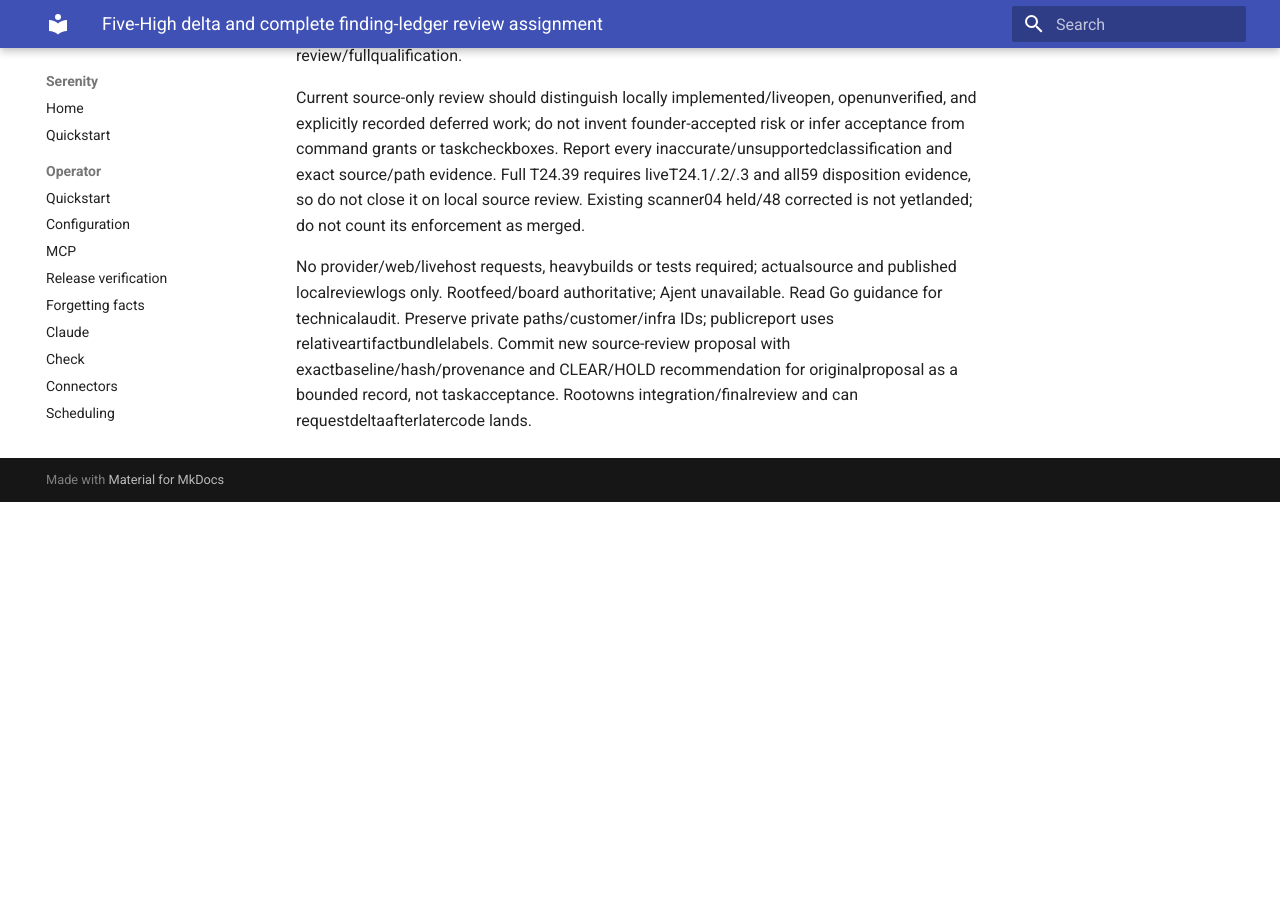
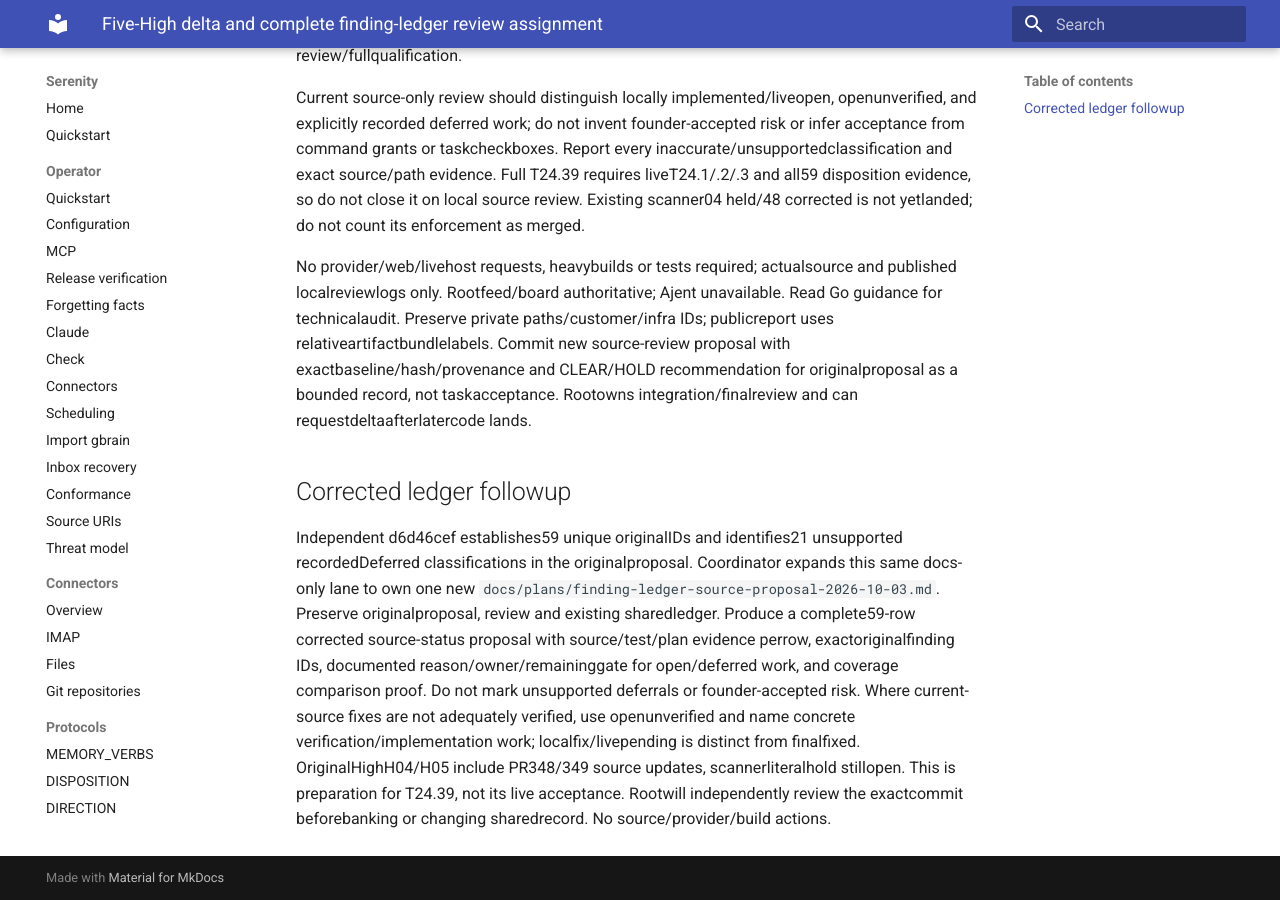
Before and after one commit to sirerun/serenity, an MkDocs documentation site: the page built from docs/plans/high-retrace-delta-source-assignment-2026-10-03.md, in a window 1280 px wide and 900 px high, scrolled down 501 px. Built offline with MkDocs 1.6.1 and Material for MkDocs 9.7.7, drawn with Linux system fonts in a browser that asks for light colours; before the commit the page ends 1003 px from its top, so only the background shows below that.

Commit message:
Assign corrected evidence-bound complete finding ledger

```diff
--- a/docs/plans/high-retrace-delta-source-assignment-2026-10-03.md
+++ b/docs/plans/high-retrace-delta-source-assignment-2026-10-03.md
@@ -7,3 +7,7 @@
 Current source-only review should distinguish locally implemented/liveopen, openunverified, and explicitly recorded deferred work; do not invent founder-accepted risk or infer acceptance from command grants or taskcheckboxes. Report every inaccurate/unsupportedclassification and exact source/path evidence. Full T24.39 requires liveT24.1/.2/.3 and all59 disposition evidence, so do not close it on local source review. Existing scanner04 held/48 corrected is not yetlanded; do not count its enforcement as merged.
 
 No provider/web/livehost requests, heavybuilds or tests required; actualsource and published localreviewlogs only. Rootfeed/board authoritative; Ajent unavailable. Read Go guidance for technicalaudit. Preserve private paths/customer/infra IDs; publicreport uses relativeartifactbundlelabels. Commit new source-review proposal with exactbaseline/hash/provenance and CLEAR/HOLD recommendation for originalproposal as a bounded record, not taskacceptance. Rootowns integration/finalreview and can requestdeltaafterlatercode lands.
+
+## Corrected ledger followup
+
+Independent d6d46cef establishes59 unique originalIDs and identifies21 unsupported recordedDeferred classifications in the originalproposal. Coordinator expands this same docs-only lane to own one new `docs/plans/finding-ledger-source-proposal-2026-10-03.md`. Preserve originalproposal, review and existing sharedledger. Produce a complete59-row corrected source-status proposal with source/test/plan evidence perrow, exactoriginalfinding IDs, documented reason/owner/remaininggate for open/deferred work, and coverage comparison proof. Do not mark unsupported deferrals or founder-accepted risk. Where current-source fixes are not adequately verified, use openunverified and name concrete verification/implementation work; localfix/livepending is distinct from finalfixed. OriginalHighH04/H05 include PR348/349 source updates, scannerliteralhold stillopen. This is preparation for T24.39, not its live acceptance. Rootwill independently review the exactcommit beforebanking or changing sharedrecord. No source/provider/build actions.
```
